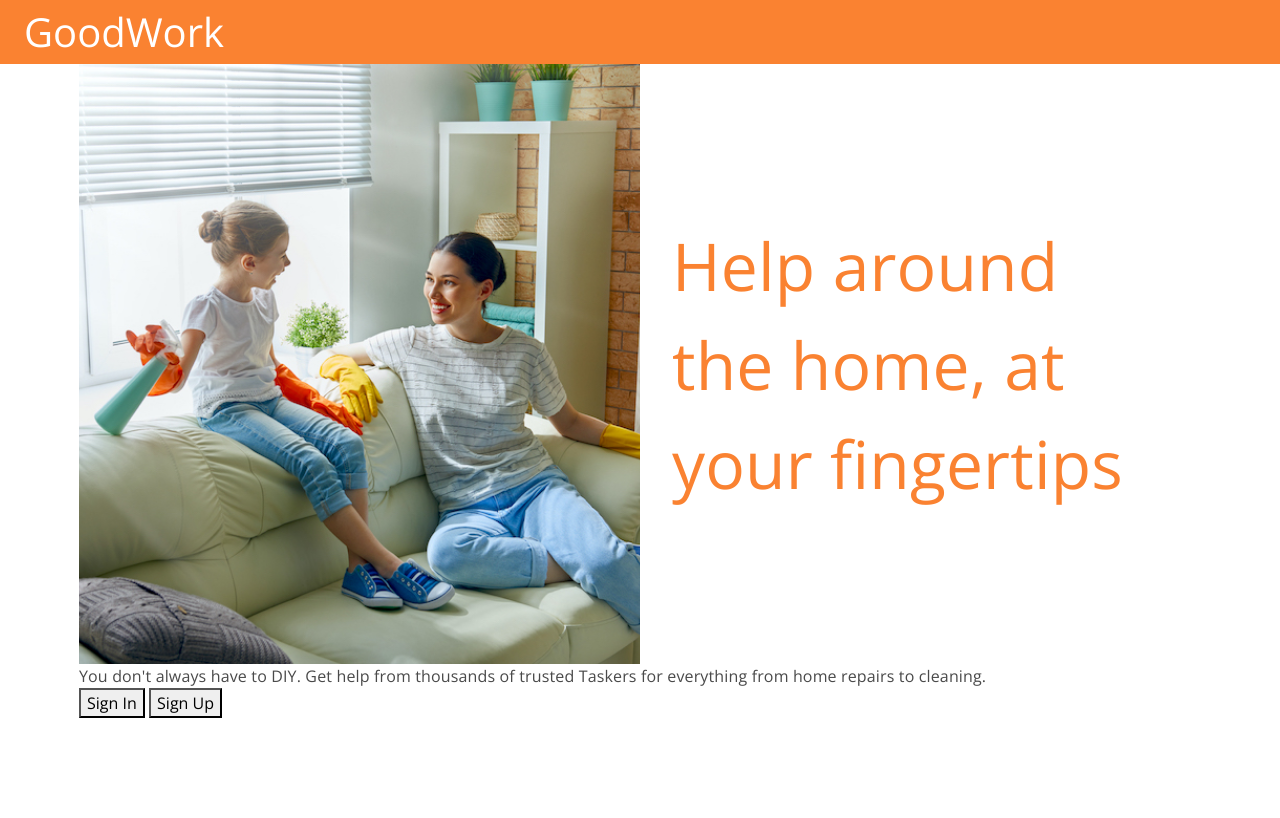
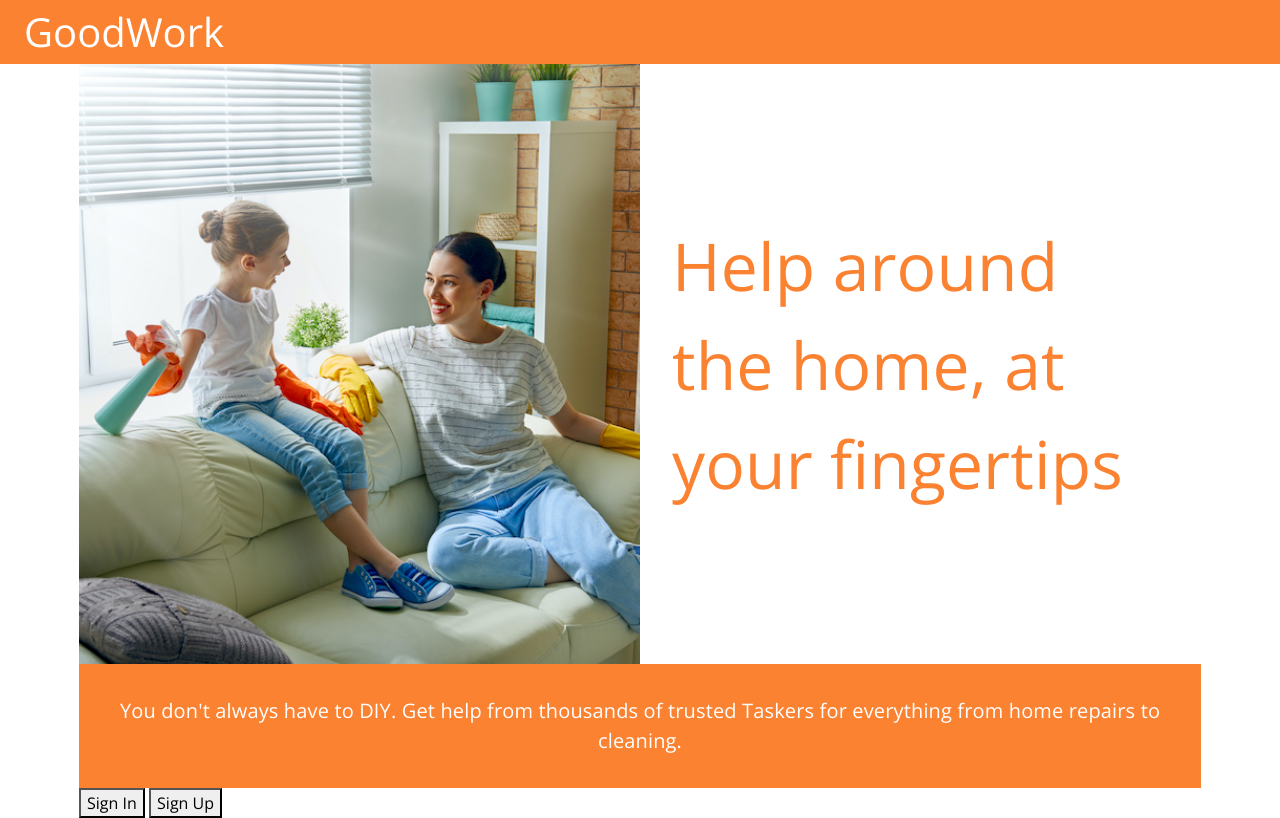
Before and after one commit to EdeniltonBorba/GoodWork, a React (Create React App) app: page / in a window 1280 px wide. Built offline with nearby package versions, Linux system fonts and the light colour scheme.

Commit message:
add styleComponents

```diff
--- a/src/pages/Welcome/index.js
+++ b/src/pages/Welcome/index.js
@@ -8,7 +8,9 @@ import {
     WelcomeImage,
     WelcomeBox,
     WelcomeText,
-    CustomHelp
+    CustomHelp,
+    HomeSubtitle,
+    MainTitle
 } from "./styles";
 import { Container } from "../../components/Grid";
 import { Link } from "react-router-dom";
@@ -34,20 +36,22 @@ function Welcome() {
                                     </WelcomeText>
                                 </WelcomeBox>
                             </WelcomeRoot>
-                            <div className="homeSubtitle">
-                                <div className="mainTitle">
+                            <HomeSubtitle>
+                                <MainTitle>
                                     You don't always have to DIY. Get help from thousands of trusted Taskers for everything from home repairs to cleaning.
-        </div>
-                                <div className="homeCtas">
-                                    <Link to="/SignIn"><button className="buttonSign">Sign In</button></Link><Link to="/SignUp"> <button className="buttonSign">Sign Up</button></Link>
-                                </div>
+                                    </MainTitle>
+                            </HomeSubtitle>
 
+                            <div className="homeCtas">
+                                <Link to="/SignIn"><button className="buttonSign">Sign In</button></Link><Link to="/SignUp"> <button className="buttonSign">Sign Up</button></Link>
                             </div>
+
+
                         </Typography>
                     </Container>
                 </div>
-            </main>
-        </React.Fragment>
+            </main >
+        </React.Fragment >
     )
 }
 export default Welcome;
```
